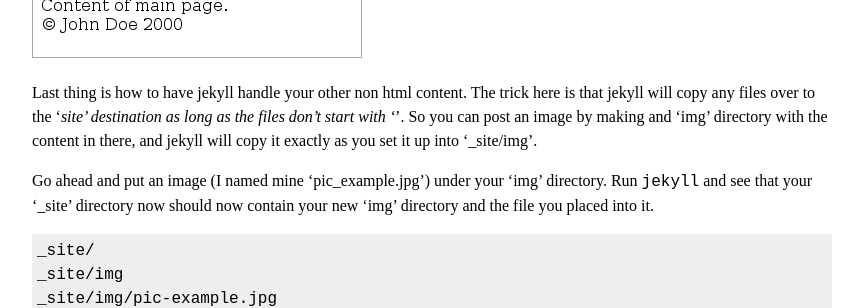
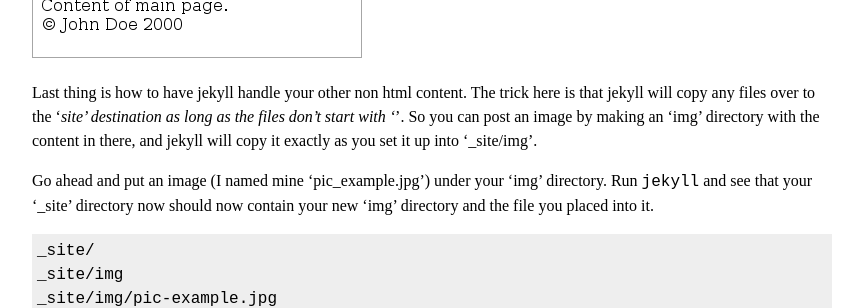
Before and after one commit to joelddiaz/circumstanceconspired.net, a Jekyll site: the page built from _posts/2013-04-29-jekyll-on-s3.md, in a window 1280 px wide and 900 px high, scrolled down 6507 px. Shown: the part 152-460 px from the top of the window, without its empty margins (68-931 px from the left). Built offline with Jekyll 4.4.1, drawn with Linux system fonts in a browser that asks for light colours; some web fonts are replaced; some of the changed text lies outside the part shown.

Commit message:
Update path to s3cmd to workaround Debian's built-in s3cmd.
Spelling corrections for post.

```diff
--- a/_posts/2013-04-29-jekyll-on-s3.md
+++ b/_posts/2013-04-29-jekyll-on-s3.md
@@ -111,7 +111,7 @@
 
 ![Your 1st website](/img/2013-04-29-jekyll-site1.png)
 
-Last thing is how to have jekyll handle your other non html content. The trick here is that jekyll will copy any files over to the '_site' destination as long as the files don't start with '_'. So you can post an image by making and 'img' directory with the content in there, and jekyll will copy it exactly as you set it up into '_site/img'.
+Last thing is how to have jekyll handle your other non html content. The trick here is that jekyll will copy any files over to the '_site' destination as long as the files don't start with '_'. So you can post an image by making an 'img' directory with the content in there, and jekyll will copy it exactly as you set it up into '_site/img'.
 
 Go ahead and put an image (I named mine 'pic_example.jpg') under your 'img' directory. Run `jekyll` and see that your '_site' directory now should now contain your new 'img' directory and the file you placed into it.
 
```
Also changed, not shown: other parts of _posts/2013-04-29-jekyll-on-s3.md (+1 -1 lines), 1 other file.
